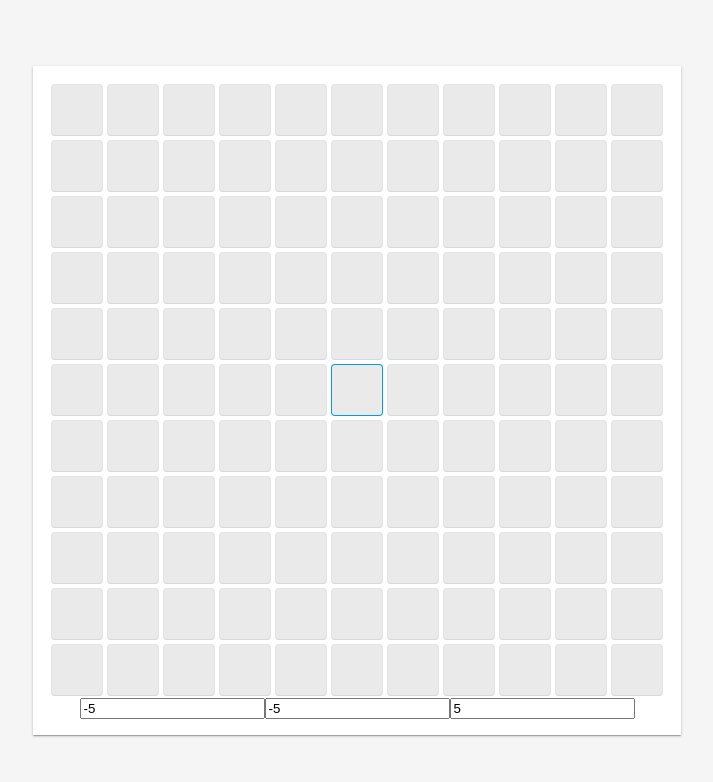
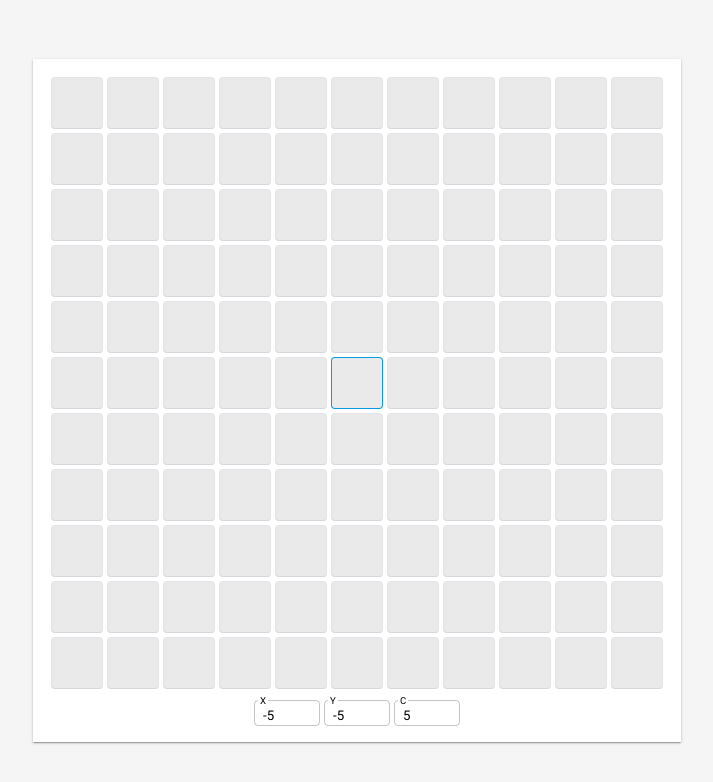
Before and after one commit to martinkomitsky/infinite-tic-tac-toe, a React app: page / in a window 1280 px wide. Shown: the top 782 px of the page, without its empty margins (283-996 px from the left). Built offline with nearby package versions, Linux system fonts and the light colour scheme.

Commit message:
master: new input component

```diff
--- /dev/null
+++ b/src/components/Input/Input.module.css
@@ -0,0 +1,36 @@
+.input {
+	font-family: 'Roboto', sans-serif;
+	width: 50px;
+	border-color: rgba(0, 0, 0, 0.23);
+	border-width: 1px;
+	margin: 0 1px;
+	border-radius: 4px;
+	padding: 2px 4px;
+}
+
+.inputBorderless {
+	border: 0;
+}
+
+.inputFieldSet {
+	font-family: 'Roboto', sans-serif;
+	padding: 0 1px 0 3px;
+	border-width: 1px;
+	border-radius: 4px;
+	border-color: rgba(0, 0, 0, 0.23);
+}
+
+.input:focus,
+.inputFieldSet:focus-within {
+	outline: none;
+	border-color: #1976d2;
+}
+
+.input:disabled {
+	color: rgba(0, 0, 0, 0.38);
+	border-color: #ccc;
+}
+
+.inputLegend {
+	font-size: 0.6rem;
+}
--- /dev/null
+++ b/src/components/Input/Input.tsx
@@ -0,0 +1,31 @@
+import classnames from 'classnames';
+import * as React from 'react';
+import * as s from './Input.module.css';
+import * as T from './Input.types';
+
+export const Input: React.FunctionComponent<T.IInputProps> = props => {
+	const { legend, type, value, onChange, ...restProps } = props;
+
+	const inputElement = (
+		<input
+			className={classnames(s.input, { [s.inputBorderless]: legend })}
+			type={type}
+			value={value}
+			onChange={onChange}
+			{...restProps}
+		/>
+	);
+
+	const renderInput = () => {
+		return legend ? (
+			<fieldset className={s.inputFieldSet}>
+				<legend className={s.inputLegend}>{legend}</legend>
+				{inputElement}
+			</fieldset>
+		) : (
+			{ inputElement }
+		);
+	};
+
+	return <React.Fragment>{renderInput()}</React.Fragment>;
+};
--- /dev/null
+++ b/src/components/Input/Input.types.ts
@@ -0,0 +1,4 @@
+export interface IInputProps
+	extends React.InputHTMLAttributes<HTMLInputElement> {
+	legend?: string;
+}
--- /dev/null
+++ b/src/components/Input/index.ts
@@ -0,0 +1 @@
+export * from './Input';
--- a/src/containers/App/App.module.css
+++ b/src/containers/App/App.module.css
@@ -59,6 +59,37 @@
 .inputContainer {
 	display: flex;
 	justify-content: center;
+	padding-top: 4px;
+}
+
+.input {
+	width: 50px;
+	border-color: rgba(0, 0, 0, 0.23);
+	border-width: 1px;
+	margin: 0 1px;
+	border-radius: 4px;
+	padding: 2px 4px;
+}
+
+.input:focus {
+	outline: none;
+	border-color: #1976d2;
+}
+
+.input:disabled {
+	color: rgba(0, 0, 0, 0.38);
+	border-color: #ccc;
+}
+
+.inputFieldSet {
+	padding: 0 1px 0 3px;
+	border-width: 1px;
+	border-radius: 4px;
+	border-color: rgba(0, 0, 0, 0.23);
+}
+
+.inputLegend {
+	font-size: 0.6rem;
 }
 
 .row {
--- a/src/containers/App/App.tsx
+++ b/src/containers/App/App.tsx
@@ -3,6 +3,7 @@ import * as React from 'react';
 import { connect } from 'react-redux';
 import { Card } from '../../components/Card';
 import { Cell } from '../../components/Cell';
+import { Input } from '../../components/Input';
 import { IAppStore, initialState, setAppState } from '../../store';
 import '../../types';
 import { checkWin } from '../../utils';
@@ -165,20 +166,26 @@ class App extends React.Component<T.IAppProps, {}> {
 		});
 		const winPhrase = `${!turn ? 'Crosses' : 'Circles'} have won!`;
 
-		const field = (
+		const inputs = (
 			<div className={s.inputContainer}>
-				<input
+				<Input
+					legend="X"
 					type="number"
+					title="Положение нуля по X"
 					value={initialX}
 					onChange={this.handleXchange}
 				/>
-				<input
+				<Input
+					legend="Y"
 					type="number"
+					title="Положение нуля по Y"
 					value={initialY}
 					onChange={this.handleYchange}
 				/>
-				<input
+				<Input
+					legend="C"
 					type="number"
+					title="Победное количество фигур в ряд для победы (C)"
 					min="1"
 					value={numberInARow}
 					onChange={this.handleNumberInARowChange}
@@ -195,7 +202,7 @@ class App extends React.Component<T.IAppProps, {}> {
 							<React.Fragment>
 								<div className={fieldClassNames}>
 									{this.renderRows()}
-									{field}
+									{inputs}
 								</div>
 								<div className={overlayClassNames}>
 									{winPhrase}
```
